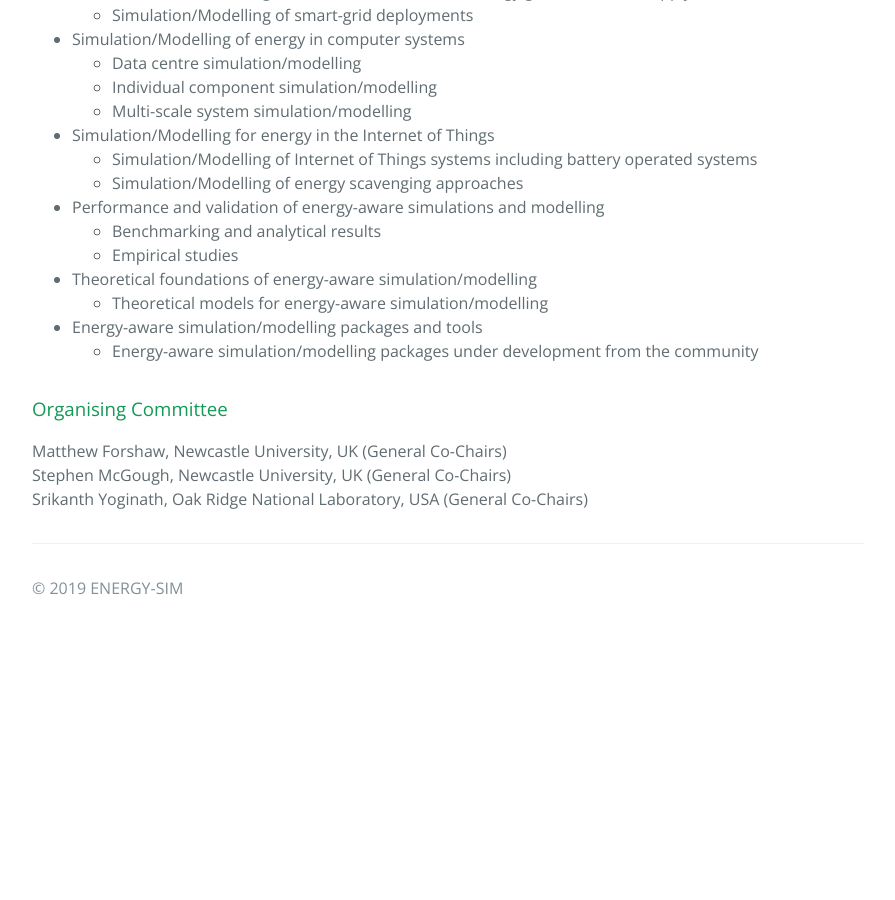
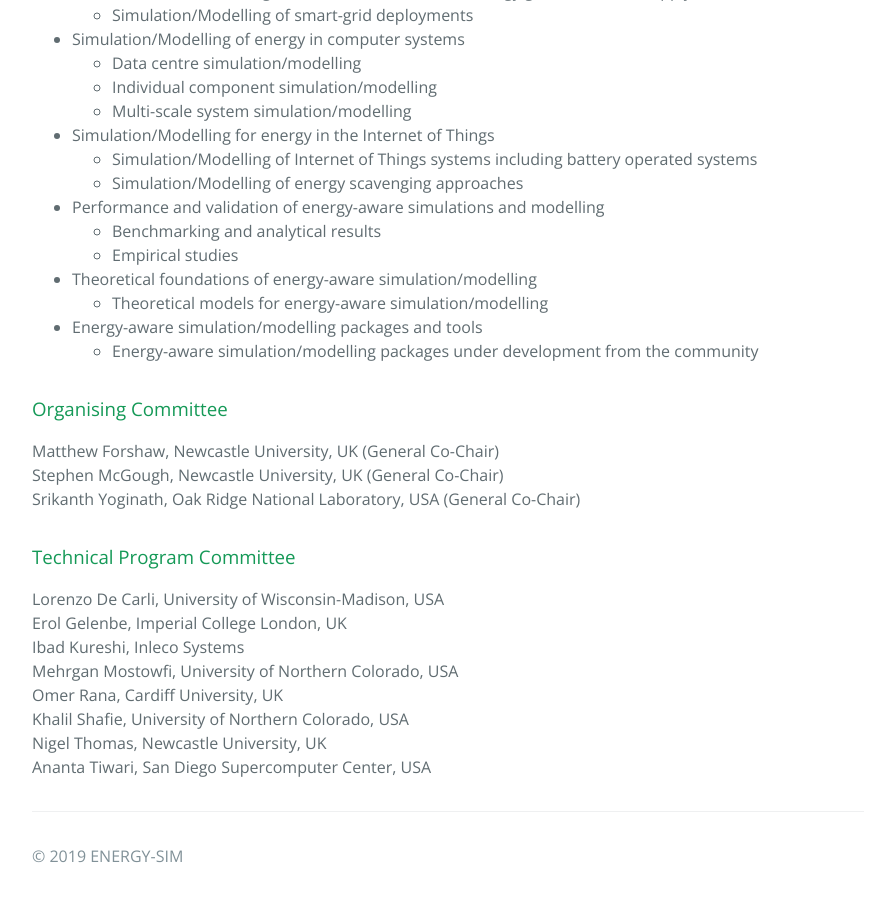
Before and after one commit to ENERGY-SIM/energy-sim.github.io, a Jekyll site: the page built from 2019.md, in a window 1280 px wide and 900 px high, scrolled down 1252 px. Shown: the whole window, without its empty margins (192-1087 px from the left). Built offline with Jekyll 4.4.1, drawn with Linux system fonts in a browser that asks for light colours; nearby versions of some CDN libraries; before the commit the page ends 1884 px from its top, so only the background shows below that.

Commit message:
Update 2019.md

```diff
--- a/2019.md
+++ b/2019.md
@@ -43,6 +43,16 @@ Specific topics of interest to ENERGY-SIM 2019 include, but are not limited to,
     - Energy-aware simulation/modelling packages under development from the community
 
 ### Organising Committee
-Matthew Forshaw, Newcastle University, UK (General Co-Chairs)<br/>
-Stephen McGough, Newcastle University, UK (General Co-Chairs)<br/>
-Srikanth Yoginath, Oak Ridge National Laboratory, USA (General Co-Chairs)
+Matthew Forshaw, Newcastle University, UK (General Co-Chair)<br/>
+Stephen McGough, Newcastle University, UK (General Co-Chair)<br/>
+Srikanth Yoginath, Oak Ridge National Laboratory, USA (General Co-Chair)
+
+### Technical Program Committee
+Lorenzo De Carli, University of Wisconsin-Madison, USA<br/>
+Erol Gelenbe, Imperial College London, UK<br/>
+Ibad Kureshi, Inleco Systems<br/>
+Mehrgan Mostowfi, University of Northern Colorado, USA<br/>
+Omer Rana, Cardiff University, UK<br/>
+Khalil Shafie, University of Northern Colorado, USA<br/>
+Nigel Thomas, Newcastle University, UK<br/>
+Ananta Tiwari, San Diego Supercomputer Center, USA
```
